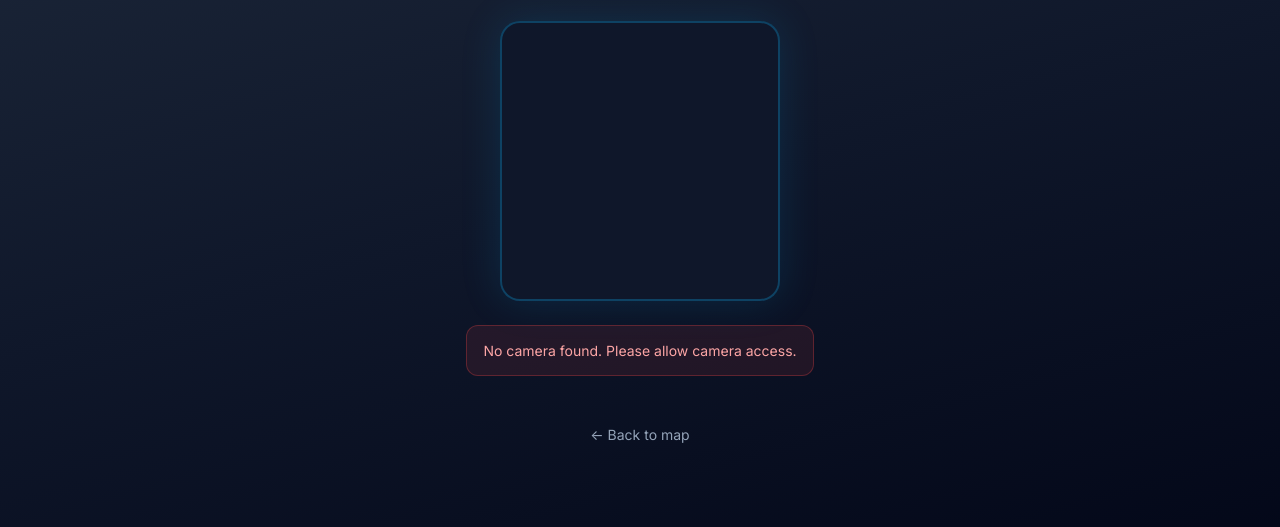
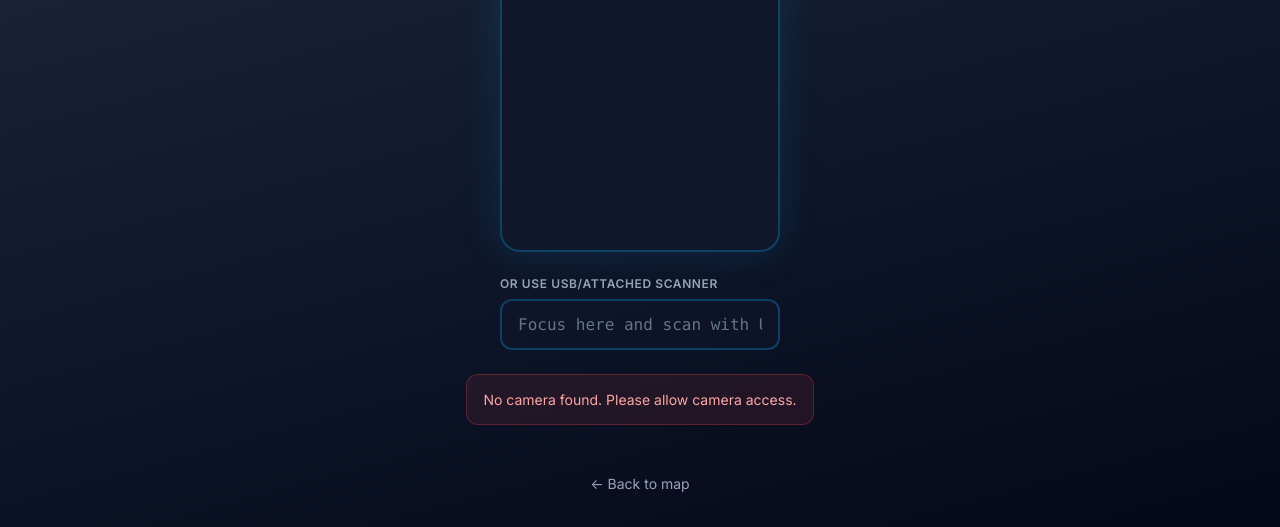
Before and after one commit to mediaguy700/mapp-web, a website built with Vite: page mappedin-quickstart/qr-scan.html in a window 1280 px wide. Shown: the part 207-734 px from the top of the page. Built offline with nearby package versions, Linux system fonts and the light colour scheme; what html5-qrcode would draw is missing.

Commit message:
qr_change

```diff
--- a/mappedin-quickstart/qr-scan.html
+++ b/mappedin-quickstart/qr-scan.html
@@ -94,6 +94,38 @@
       .qr-error.show {
         display: block;
       }
+      .qr-scanner-input-wrap {
+        width: 100%;
+        max-width: 280px;
+        margin-bottom: 24px;
+      }
+      .qr-scanner-input-wrap label {
+        display: block;
+        font-size: 12px;
+        font-weight: 600;
+        color: #94a3b8;
+        margin-bottom: 8px;
+        text-transform: uppercase;
+        letter-spacing: 0.05em;
+      }
+      .qr-scanner-input-wrap input {
+        width: 100%;
+        padding: 14px 16px;
+        font-size: 16px;
+        font-family: 'SF Mono', 'Monaco', ui-monospace, monospace;
+        background: rgba(15, 23, 42, 0.6);
+        border: 2px solid rgba(14, 165, 233, 0.3);
+        border-radius: 12px;
+        color: #f8fafc;
+        outline: none;
+      }
+      .qr-scanner-input-wrap input:focus {
+        border-color: #0ea5e9;
+        box-shadow: 0 0 0 3px rgba(14, 165, 233, 0.2);
+      }
+      .qr-scanner-input-wrap input::placeholder {
+        color: #64748b;
+      }
       .qr-back {
         padding-top: 24px;
       }
@@ -117,6 +149,11 @@
 
       <div id="qr-reader" class="qr-scanner-wrap"></div>
 
+      <div class="qr-scanner-input-wrap">
+        <label for="qr-scanner-input">Or use USB/attached scanner</label>
+        <input type="text" id="qr-scanner-input" placeholder="Focus here and scan with USB scanner..." autocomplete="off" />
+      </div>
+
       <div id="qr-error" class="qr-error" role="alert"></div>
 
       <div id="qr-result" class="qr-result">
--- a/mappedin-quickstart/src/qr-scan.ts
+++ b/mappedin-quickstart/src/qr-scan.ts
@@ -4,6 +4,7 @@ const readerEl = document.getElementById('qr-reader');
 const resultEl = document.getElementById('qr-result');
 const resultTextEl = document.getElementById('qr-result-text');
 const errorEl = document.getElementById('qr-error');
+const scannerInput = document.getElementById('qr-scanner-input') as HTMLInputElement | null;
 
 let html5QrCode: Html5Qrcode | null = null;
 let isScanning = false;
@@ -84,5 +85,24 @@ async function stopScanning() {
   isScanning = false;
 }
 
+function handleAttachedScanner(value: string) {
+  const mac = value.trim();
+  if (!mac) return;
+  showResult(mac);
+  stopScanning();
+  window.location.href = `./index.html?mac=${encodeURIComponent(mac)}`;
+}
+
+scannerInput?.addEventListener('keydown', (e) => {
+  if (e.key === 'Enter') {
+    e.preventDefault();
+    const value = scannerInput.value.trim();
+    if (value) {
+      handleAttachedScanner(value);
+      scannerInput.value = '';
+    }
+  }
+});
+
 // Auto-start on load
 startScanning();
```
